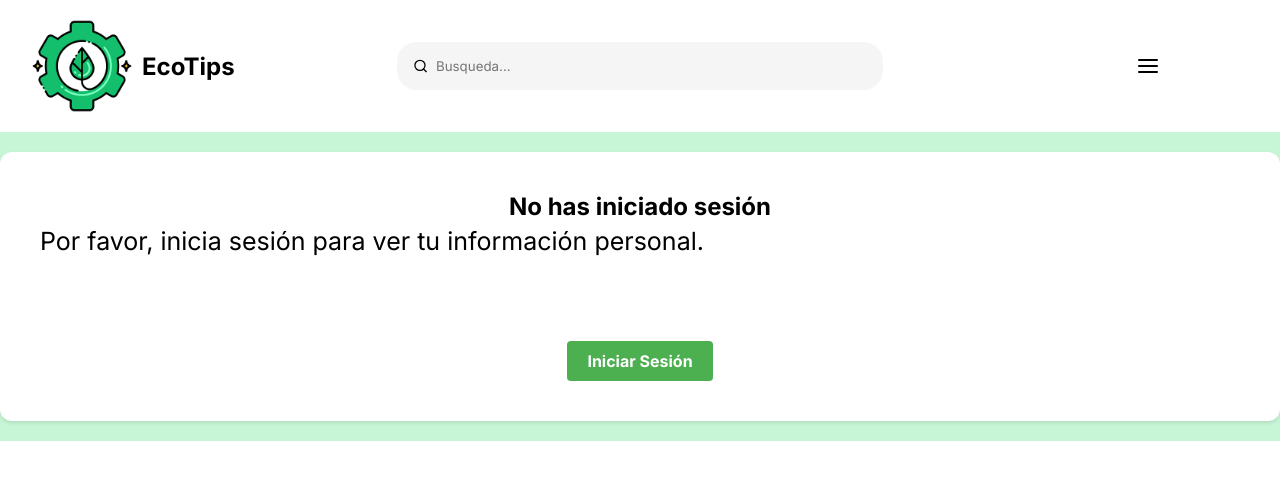
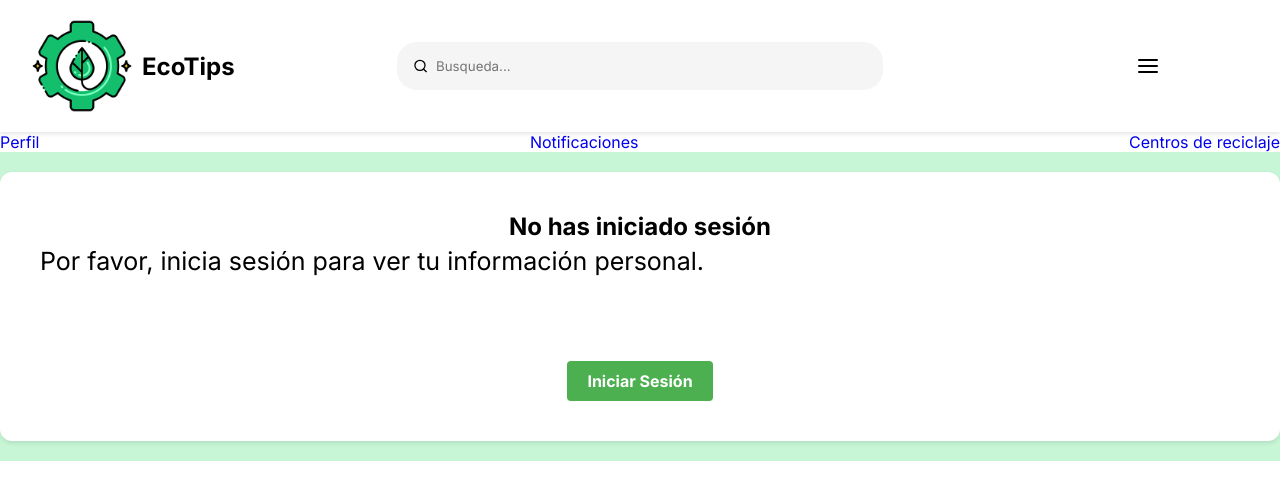
Before and after one commit to ManuBalan03/EcoTips-Frontend, a React (Vite) app in the folder front_web/: page /Home in a window 1280 px wide. Both pictures are taken after a click on the icon 1148 px from the left and 66 px from the top of the page. Shown: the top 500 px of the page. Built offline with nearby package versions, Linux system fonts and the light colour scheme.

Commit message:
creation side narvbar

```diff
--- /dev/null
+++ b/front_web/src/components/layout/SideNarvbar.css
@@ -0,0 +1,31 @@
+.narvbar-lateral{
+    width: 240px;
+    background: linear-gradient(to bottom, #45DF88, #03A688);
+    position: absolute;
+    height: calc(100vh - 132px);
+    padding: 0 30px;
+    transition: all 1s;
+    right: 0;
+}
+
+ul{
+    padding: 0;
+}
+
+ul li {
+    list-style-type: none;
+}
+
+ul li .ruta{
+    color: aliceblue;
+    text-decoration: none;
+    font-size: 20px;
+    display: block;
+    padding: 10px 15px;
+    border-radius: 10px;
+}
+
+ul li .ruta:hover,
+ul li .ruta.active{
+    background: rgb(128, 73, 0);
+}
--- /dev/null
+++ b/front_web/src/components/layout/SideNarvbar.tsx
@@ -0,0 +1,22 @@
+import React from 'react'
+import { Link } from 'react-router-dom';
+
+const SideNarvbar = () => {
+  return (
+    <div className="narvbar-lateral">
+      <ul>
+        <li>
+          <Link to="/perfil" className="ruta">Perfil</Link>
+        </li>
+        <li>
+          <Link to="/notificaciones" className="ruta">Notificaciones</Link>
+        </li>
+        <li>
+          <Link to="/map" className="ruta">Centros de reciclaje</Link>
+        </li>
+      </ul>
+    </div>
+  )
+}
+
+export default SideNarvbar
--- a/front_web/src/components/layout/navbar.tsx
+++ b/front_web/src/components/layout/navbar.tsx
@@ -3,12 +3,19 @@ import { Link } from "react-router-dom";
 import img from "../../assets/img1.png";
 import { FiSearch } from "react-icons/fi";
 import { FiMenu } from "react-icons/fi";
+import { useState } from 'react';
+import SideNarvbar from './SideNarvbar';
 
 interface DefaultLayoutProps {
     children: React.ReactNode;
 }
 
 function DefaultLayout({children}: DefaultLayoutProps) {
+    const [activeNarvbar, setActiveNarvbar] = useState(false);
+
+  function handleNarvbar() {
+    setActiveNarvbar(!activeNarvbar);
+  }
     return (
         <>
             <header>
@@ -28,11 +35,11 @@ function DefaultLayout({children}: DefaultLayoutProps) {
                         </div>
                     </div>
                     <div className="menu-container">
-                        <FiMenu className="menu-icon" />
+                        <FiMenu className="menu-icon" onClick={handleNarvbar}/>
                     </div>
                 </nav>
             </header>
-
+            {activeNarvbar && <SideNarvbar />}
             <main className="main-page">
                 {children}
             </main>
```
